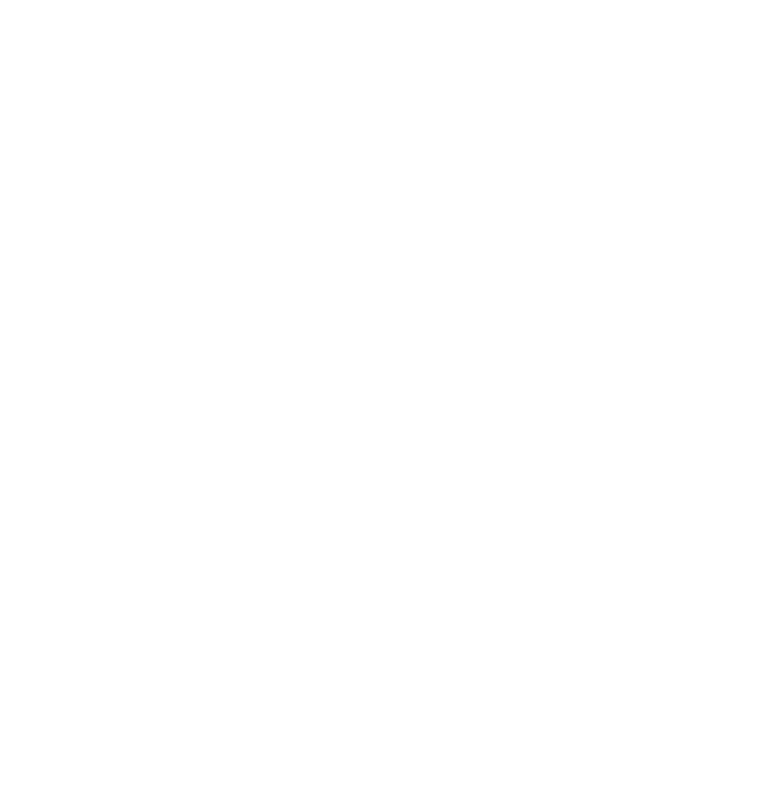
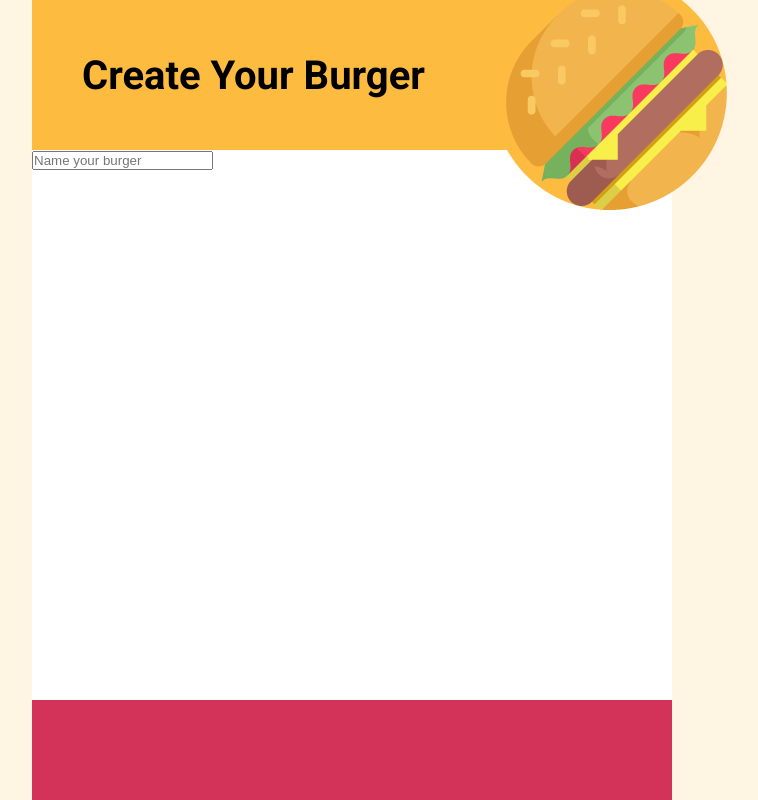
Before and after one commit to edoerco/js-burger, a plain HTML site: page index.html in a window 1280 px wide. Shown: the whole page, without its empty margins (288-1046 px from the left). Drawn offline with Linux system fonts and the light colour scheme.

Commit message:
conclusione header

```diff
--- a/css/style.css
+++ b/css/style.css
@@ -3,3 +3,71 @@
     padding: 0;
     box-sizing: border-box;
 }
+
+body {
+    font-family: 'Roboto', sans-serif;
+}
+
+/* common */
+.wrapper {
+    height: 100vh;
+    width: 100vw;
+    background-color: #fff5e2;
+}
+
+.container {
+    height: 100%;
+    width: 50%;
+    margin: 0 auto;
+}
+
+header {
+    height: 150px;
+    width: 100%;
+    background-color: #fdbb40;
+    display: flex;
+    justify-content: space-between;
+    align-items: center;
+}
+
+main {
+    height: calc(100vh - 250px);
+    width: 100%;
+    background-color: #fff;
+}
+
+footer {
+    height: 100px;
+    width: 100%;
+    background-color: #d33359;
+    color: white;
+}
+/* fine common */
+
+/* header */
+header h1 {
+    padding-left: 50px;
+    font-size: 40px;
+}
+
+.burger {
+    width: 200px;
+    height: 200px;
+}
+
+.burger img {
+    margin-left: 20px;
+}
+
+/* fine header */
+
+/* main */
+/* fine main */
+
+/* footer */
+/* fine footer */
+
+/* debug */
+.debug .container {
+    /* border: 1px solid black; */
+}
--- a/index.html
+++ b/index.html
@@ -4,11 +4,36 @@
     <meta charset="UTF-8">
     <meta http-equiv="X-UA-Compatible" content="IE=edge">
     <meta name="viewport" content="width=device-width, initial-scale=1.0">
+    <link rel="preconnect" href="https://fonts.googleapis.com">
+    <link rel="preconnect" href="https://fonts.gstatic.com" crossorigin>
+    <link href="https://fonts.googleapis.com/css2?family=Roboto:ital,wght@0,100;0,300;0,400;0,500;0,700;0,900;1,100;1,300;1,400;1,500;1,700;1,900&display=swap" rel="stylesheet">
     <link rel="stylesheet" href="css/style.css">
     <title>Create Your Burger</title>
 </head>
-<body>
+<body class="debug">
+    <div class="wrapper">
+        <div class="container">
+            <!-- inizio header -->
+            <header>
+                <h1>Create Your Burger</h1>
+                <div class="burger">
+                    <img src="img/burger-top.png" alt="burger">
+                </div>
+            </header>
+            <!-- fine header -->
 
+            <!-- inizio main -->
+            <main>
+                <input type="text" placeholder="Name your burger" id="burgerName">
+            </main>
+            <!-- fine main -->
+
+            <!-- inizio footer -->
+            <footer>
+            </footer>
+            <!-- fine footer -->
+        </div>
+    </div>
 
 
 
```
